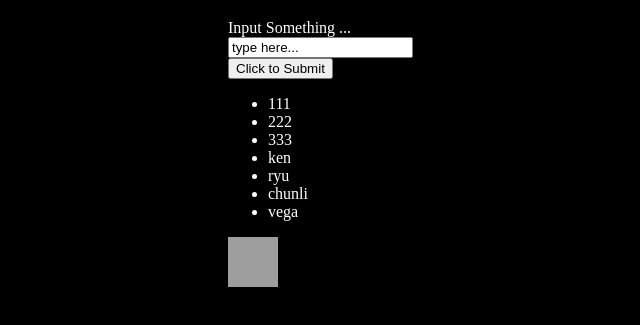
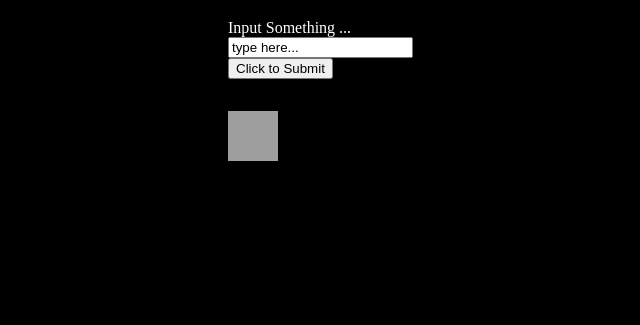
Before and after one commit to AGCB/raijin, a website: page index.html in a window 1280 px wide. Shown: the part 69-394 px from the top of the page, without its empty margins (284-924 px from the left). Drawn offline with nearby package versions, Linux system fonts and the light colour scheme; grey boxes are pictures that could not be loaded.

Commit message:
Update index.html

```diff
--- a/index.html
+++ b/index.html
@@ -23,9 +23,7 @@
 
 
     <ul id="myList">
-      <li>111</li>
-      <li>222</li>
-      <li>333</li>
+
     </ul>
         <img onclick=""
          width="50px"
@@ -42,7 +40,7 @@
     window.onload = () => {
       console.log('WINDOW IS LOADED');
       //I'll start with a sample array.
-      let sample = ['ken', 'ryu', 'chunli', 'vega'];
+      let sample = [];
 
       /*now this helper function take anything in the
       sample array and make list items... Now if I could
```
